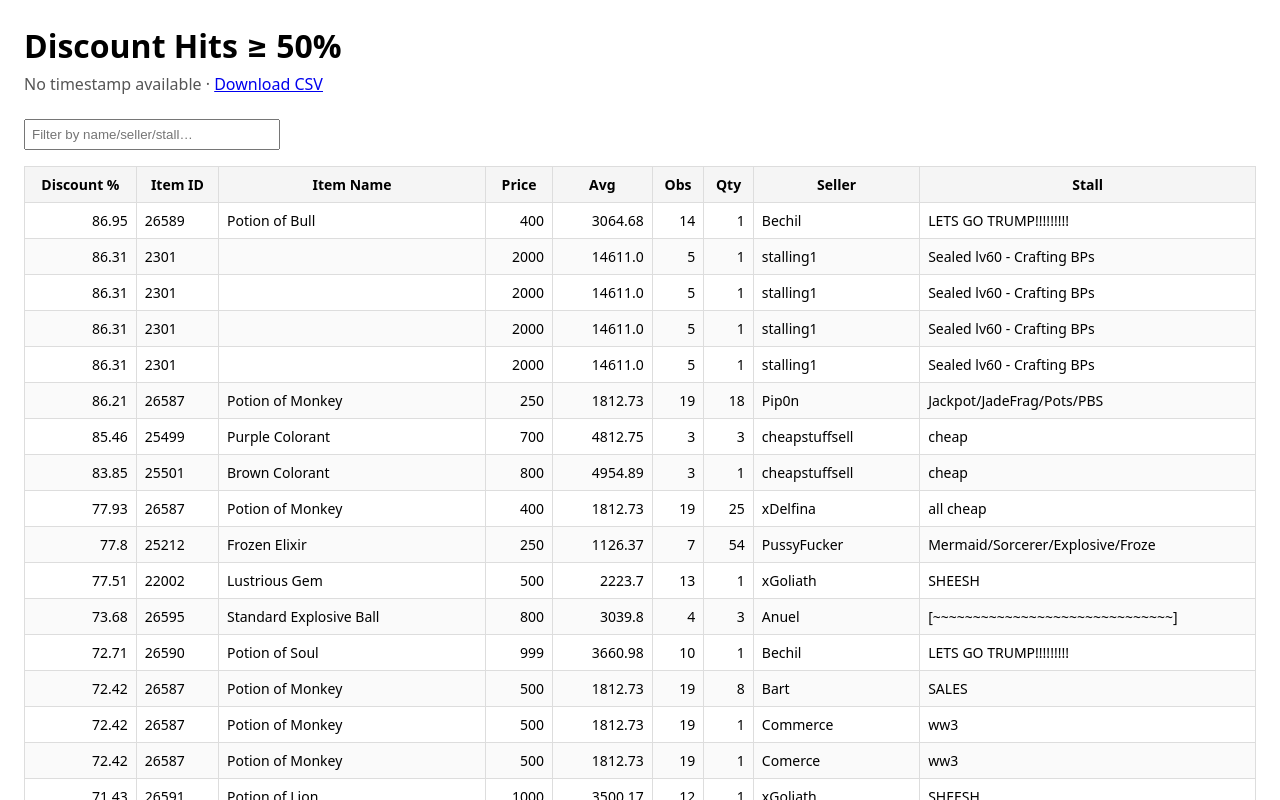
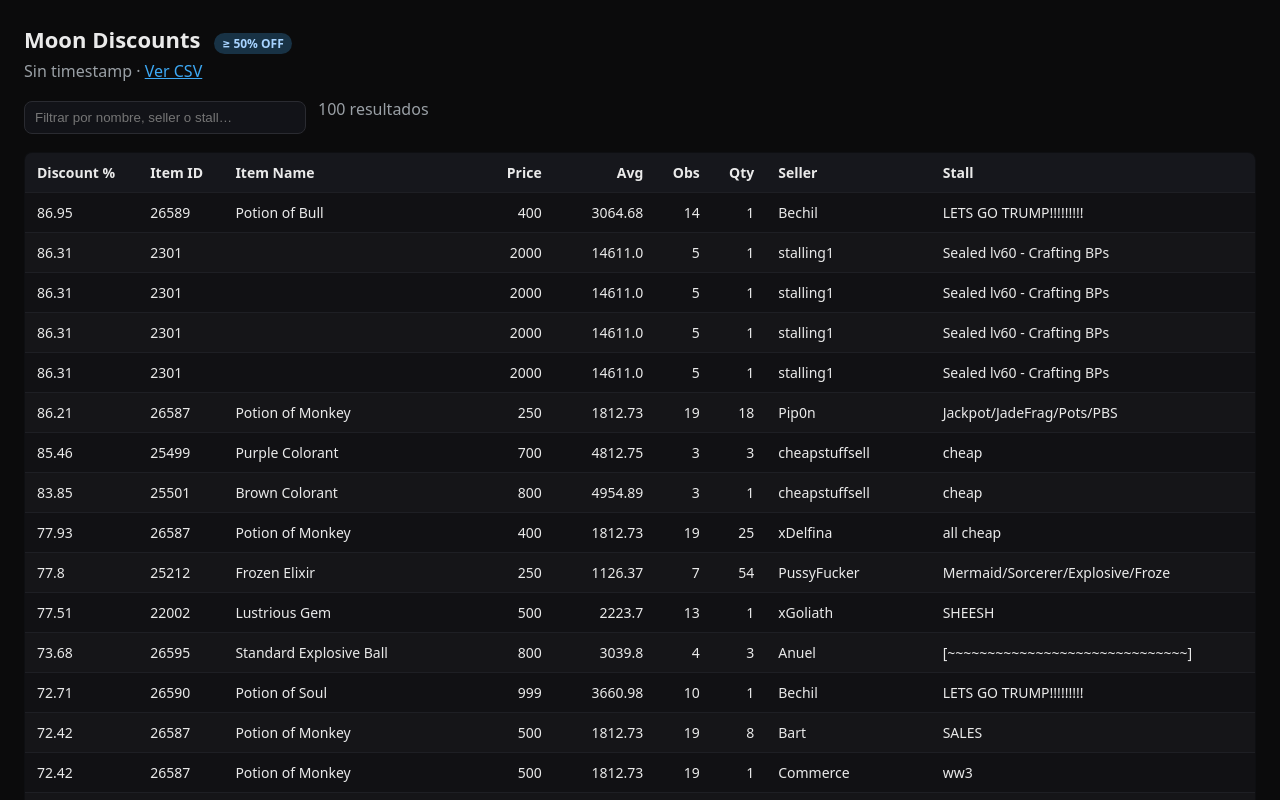
Before and after one commit to Bunencio/moon-discounts, a plain HTML site: page docs/index.html in a window 1280 px wide. Shown: the top 800 px of the page. Drawn offline with Linux system fonts and the light colour scheme; no server answers.

Commit message:
Update index.html

```diff
--- a/docs/index.html
+++ b/docs/index.html
@@ -1,28 +1,37 @@
 <!doctype html>
-<html lang="en">
+<html lang="es">
 <head>
   <meta charset="utf-8"/>
-  <title>Discount Hits ≥ 50%</title>
+  <title>Moon Discounts – ≥ 50% OFF</title>
   <meta name="viewport" content="width=device-width, initial-scale=1"/>
   <style>
-    body{font-family:system-ui,-apple-system,Segoe UI,Roboto,Arial,sans-serif; margin:24px;}
-    h1{margin:0 0 6px}
-    .meta{color:#555; margin-bottom:16px}
-    table{border-collapse:collapse; width:100%}
-    th, td{border:1px solid #ddd; padding:8px; font-size:14px}
-    th{background:#f5f5f5; position:sticky; top:0}
-    tr:nth-child(even){background:#fafafa}
-    input{padding:6px; margin:8px 0 16px; width:240px}
+    :root { --bg:#0b0b0c; --fg:#eaeaea; --muted:#9aa0a6; --row:#151518; --row2:#111114; --accent:#3da9f5; }
+    body{font-family:system-ui,-apple-system,Segoe UI,Roboto,Arial,sans-serif;background:var(--bg);color:var(--fg);margin:24px}
+    h1{margin:0 0 6px;font-size:22px}
+    .meta{color:var(--muted);margin-bottom:16px}
+    a{color:var(--accent)}
+    table{border-collapse:collapse;width:100%;background:#0e0f12;border:1px solid #1e1f24;border-radius:8px;overflow:hidden}
+    th, td{padding:10px 12px;font-size:14px;border-bottom:1px solid #1e1f24}
+    th{background:#16171c;position:sticky;top:0;text-align:left}
+    tr:nth-child(even){background:var(--row)}
+    tr:nth-child(odd){background:var(--row2)}
+    .right{text-align:right}
+    .controls{display:flex;gap:12px;align-items:center;margin:12px 0 16px}
+    input{padding:8px 10px;border-radius:8px;border:1px solid #2a2b31;background:#121318;color:var(--fg);min-width:260px}
+    .badge{display:inline-block;padding:2px 8px;border-radius:999px;background:#183245;color:#a7d3ff;font-size:12px;margin-left:8px}
   </style>
 </head>
 <body>
-  <h1>Discount Hits ≥ 50%</h1>
+  <h1>Moon Discounts <span class="badge">≥ 50% OFF</span></h1>
   <div class="meta">
-    <span id="updated">Loading timestamp…</span> ·
-    <a href="discount_hits_ge_50pct.csv" download>Download CSV</a>
+    <span id="updated">Cargando…</span> ·
+    <a href="discount_hits_ge_50pct.csv">Ver CSV</a>
   </div>
 
-  <input id="filter" placeholder="Filter by name/seller/stall…" />
+  <div class="controls">
+    <input id="filter" placeholder="Filtrar por nombre, seller o stall…"/>
+    <span id="rowsCount" class="meta"></span>
+  </div>
 
   <table id="tbl">
     <thead>
@@ -30,10 +39,10 @@
         <th>Discount %</th>
         <th>Item ID</th>
         <th>Item Name</th>
-        <th>Price</th>
-        <th>Avg</th>
-        <th>Obs</th>
-        <th>Qty</th>
+        <th class="right">Price</th>
+        <th class="right">Avg</th>
+        <th class="right">Obs</th>
+        <th class="right">Qty</th>
         <th>Seller</th>
         <th>Stall</th>
       </tr>
@@ -42,32 +51,30 @@
   </table>
 
 <script>
-async function fetchJSON(url, fallbackText){
+async function fetchJSON(url){
   try{
     const r = await fetch(url, {cache:'no-store'});
     if(!r.ok) throw new Error(r.status);
     return await r.json();
-  }catch(e){
-    document.getElementById('updated').textContent = fallbackText;
-    return null;
-  }
+  }catch{ return null; }
 }
-async function fetchCSV(url){
+async function fetchText(url){
   const r = await fetch(url, {cache:'no-store'});
-  if(!r.ok) return '';
-  return await r.text();
+  return r.ok ? r.text() : '';
 }
-function parseCSV(text){
-  if(!text) return [];
-  const [headerLine, ...lines] = text.trim().split(/\r?\n/);
-  const headers = headerLine.split(',');
-  return lines.map(line=>{
-    // naive CSV split (works for our simple numeric/text without commas)
-    const cells = line.split(',');
+function parseCSV(csv){
+  csv = csv.trim();
+  if(!csv) return {headers:[], rows:[]};
+  // Simple CSV (sin comillas); si tus nombres pueden traer comas, convendría PapaParse.
+  const lines = csv.split(/\r?\n/);
+  const headers = lines.shift().split(',');
+  const rows = lines.map(l=>{
+    const cells = l.split(',');
     const obj = {};
-    headers.forEach((h,i)=>obj[h]=cells[i] ?? '');
+    headers.forEach((h,i)=>obj[h]=cells[i]??'');
     return obj;
   });
+  return {headers, rows};
 }
 function render(rows){
   const tbody = document.querySelector('#tbl tbody');
@@ -75,41 +82,59 @@ function render(rows){
   for(const r of rows){
     const tr = document.createElement('tr');
     tr.innerHTML = `
-      <td style="text-align:right">${r.discount_pct}</td>
-      <td>${r.item_id}</td>
-      <td>${r.item_name}</td>
-      <td style="text-align:right">${r.price}</td>
-      <td style="text-align:right">${r.avg}</td>
-      <td style="text-align:right">${r.obs}</td>
-      <td style="text-align:right">${r.qty}</td>
-      <td>${r.seller}</td>
-      <td>${r.stall}</td>
+      <td>${r.discount_pct??''}</td>
+      <td>${r.item_id??''}</td>
+      <td>${r.item_name??''}</td>
+      <td class="right">${r.price??''}</td>
+      <td class="right">${r.avg??''}</td>
+      <td class="right">${r.obs??''}</td>
+      <td class="right">${r.qty??''}</td>
+      <td>${r.seller??''}</td>
+      <td>${r.stall??''}</td>
     `;
     tbody.appendChild(tr);
   }
+  document.getElementById('rowsCount').textContent =
+    rows.length ? `${rows.length} resultados` : 'Sin resultados';
 }
+async function loadAll(){
+  const meta = await fetchJSON('last_run.json');
+  document.getElementById('updated').textContent =
+    meta?.updated_at ? `Última actualización: ${meta.updated_at}` : 'Sin timestamp';
 
-(async function init(){
-  const meta = await fetchJSON('last_run.json', 'No timestamp available');
-  if(meta && meta.updated_at){
-    document.getElementById('updated').textContent = `Last updated: ${meta.updated_at}`;
-  }
-
-  const csvText = await fetchCSV('discount_hits_ge_50pct.csv');
-  const rows = parseCSV(csvText);
+  const csvText = await fetchText('discount_hits_ge_50pct.csv');
+  const {rows} = parseCSV(csvText);
+  window.__ALL_ROWS__ = rows;
   render(rows);
-
-  // simple client-side filter
+}
+function setupFilter(){
   const input = document.getElementById('filter');
   input.addEventListener('input', ()=>{
     const q = input.value.toLowerCase();
-    const filtered = rows.filter(r => (
+    const rows = (window.__ALL_ROWS__||[]).filter(r =>
       (r.item_name||'').toLowerCase().includes(q) ||
       (r.seller||'').toLowerCase().includes(q) ||
       (r.stall||'').toLowerCase().includes(q)
-    ));
-    render(filtered);
+    );
+    render(rows);
   });
+}
+(async function init(){
+  await loadAll();
+  setupFilter();
+  // Auto-refresh cada 60s (recarga data, mantiene filtro)
+  setInterval(async ()=>{
+    const q = document.getElementById('filter').value.toLowerCase();
+    await loadAll();
+    if(q){
+      const rows = (window.__ALL_ROWS__||[]).filter(r =>
+        (r.item_name||'').toLowerCase().includes(q) ||
+        (r.seller||'').toLowerCase().includes(q) ||
+        (r.stall||'').toLowerCase().includes(q)
+      );
+      render(rows);
+    }
+  }, 60000);
 })();
 </script>
 </body>
```
